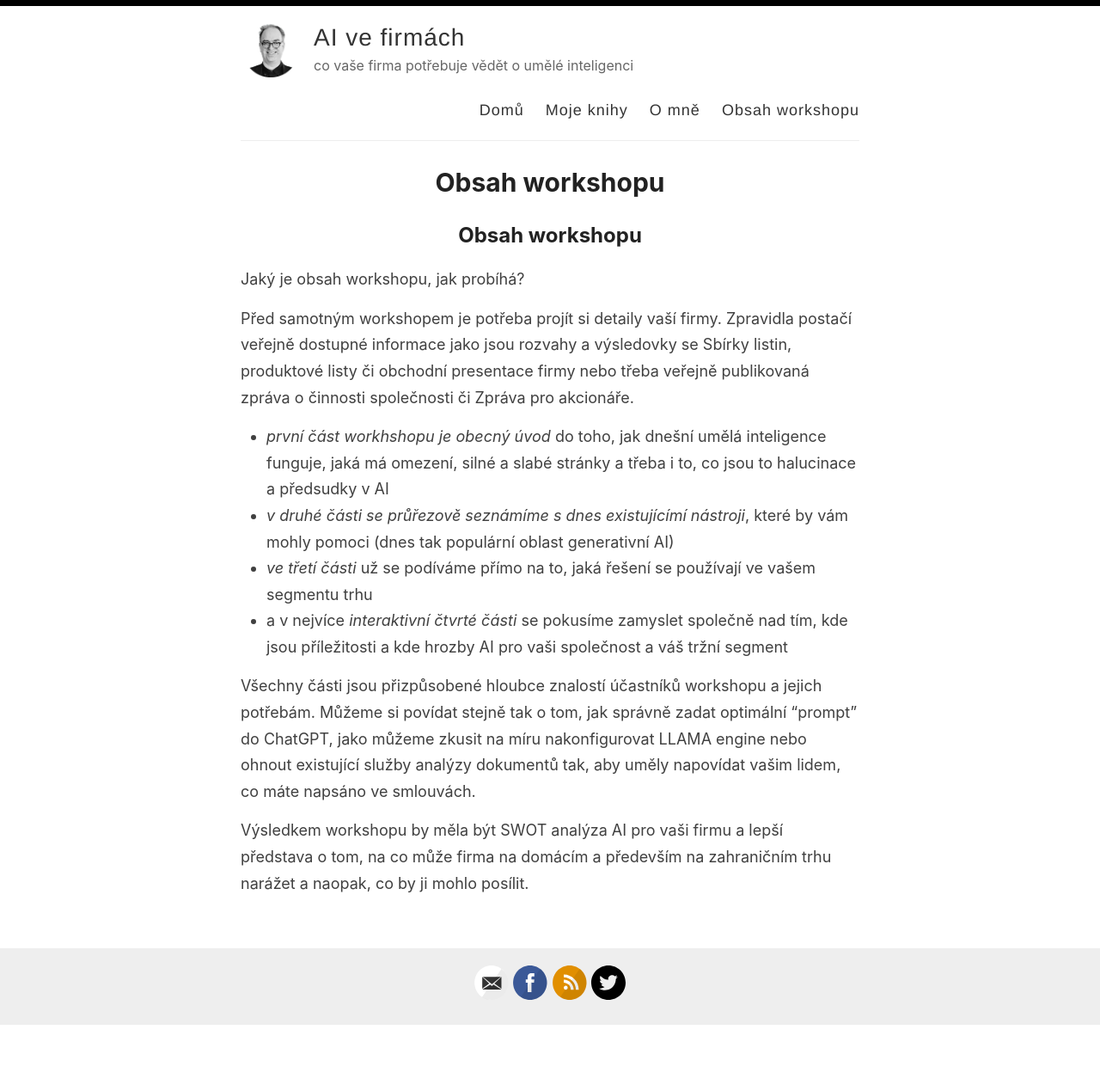
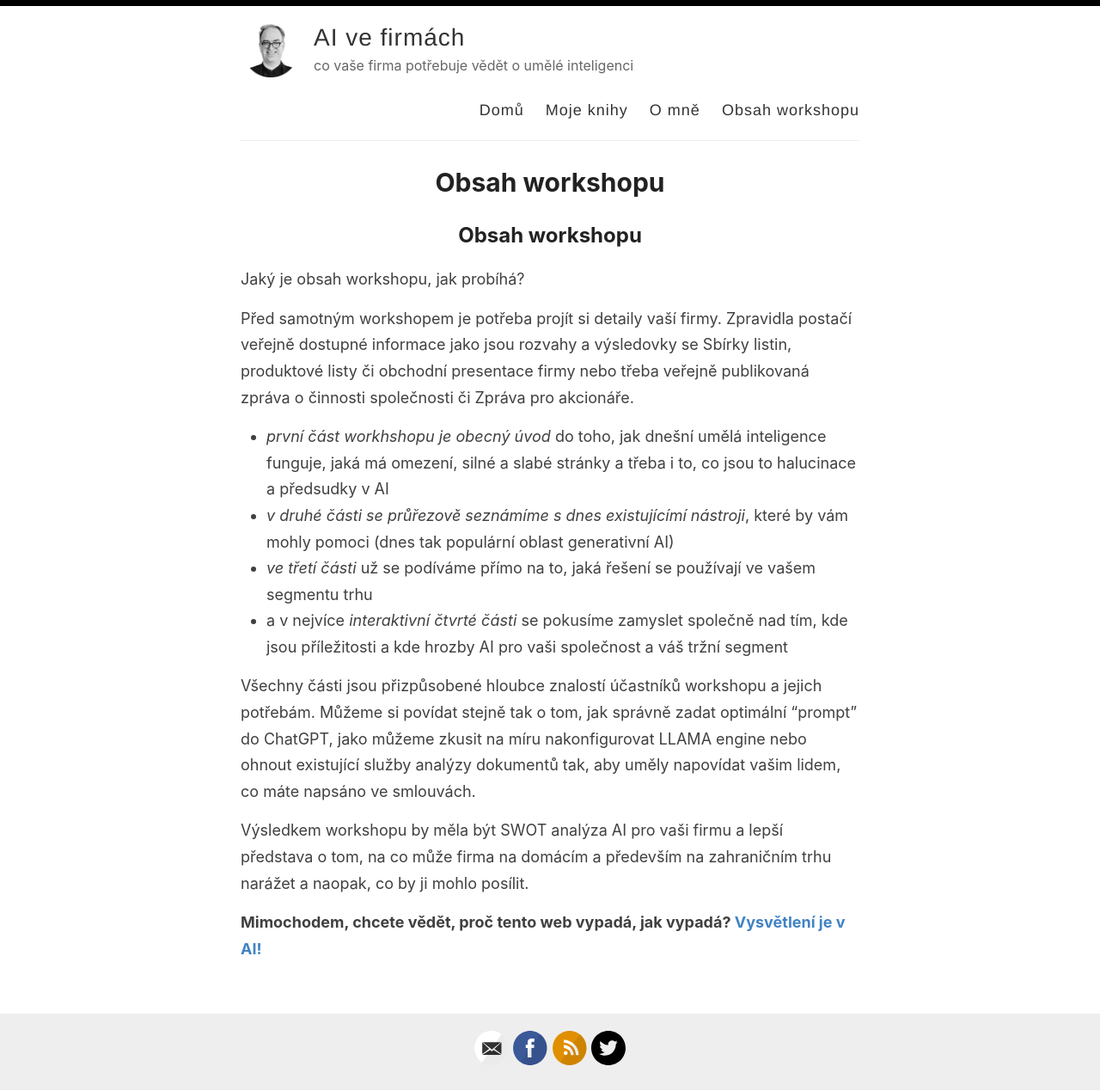
Before and after one commit to tangero/aivefirmach, a Jekyll site: the page built from _pages/workshop.md, in a window 1280 px wide. Shown: the whole page at 86% size. Built offline with Jekyll 4.4.1, drawn with Linux system fonts in a browser that asks for light colours; before the commit the page ends 1193 px from its top, so only the background shows below that.

Commit message:
Update workshop.md

```diff
--- a/_pages/workshop.md
+++ b/_pages/workshop.md
@@ -18,3 +18,5 @@ Před samotným workshopem je potřeba projít si detaily vaší firmy. Zpravidl
 Všechny části jsou přizpůsobené hloubce znalostí účastníků workshopu a jejich potřebám. Můžeme si povídat stejně tak o tom, jak správně zadat optimální "prompt" do ChatGPT, jako můžeme zkusit na míru nakonfigurovat LLAMA engine nebo ohnout existující služby analýzy dokumentů tak, aby uměly napovídat vašim lidem, co máte napsáno ve smlouvách.
 
 Výsledkem workshopu by měla být SWOT analýza AI pro vaši firmu a lepší představa o tom, na co může firma na domácím a především na zahraničním trhu narážet a naopak, co by ji mohlo posílit.
+
+__Mimochodem, chcete vědět, proč tento web vypadá, jak vypadá? [Vysvětlení je v AI!](/proc)__
```
